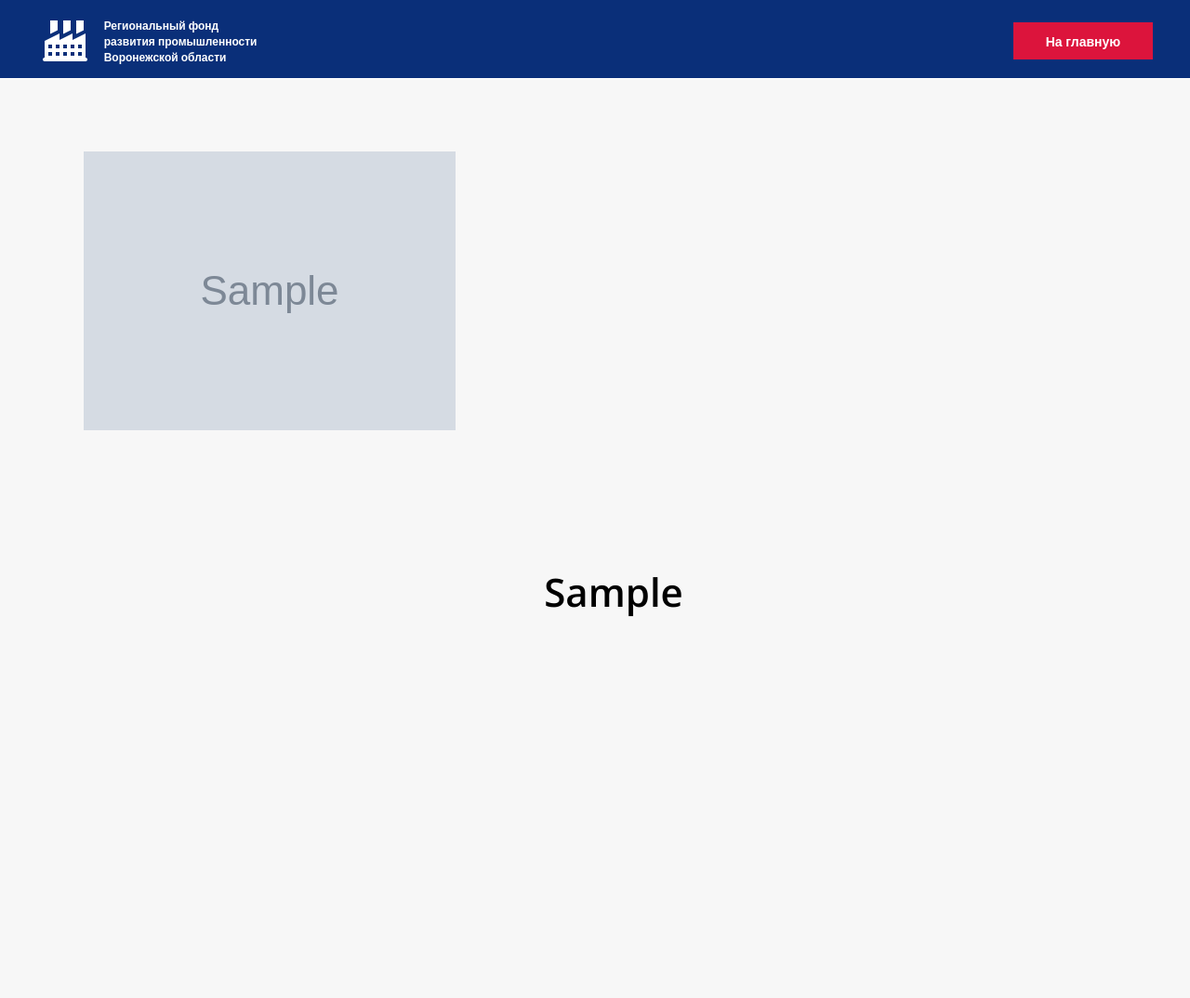
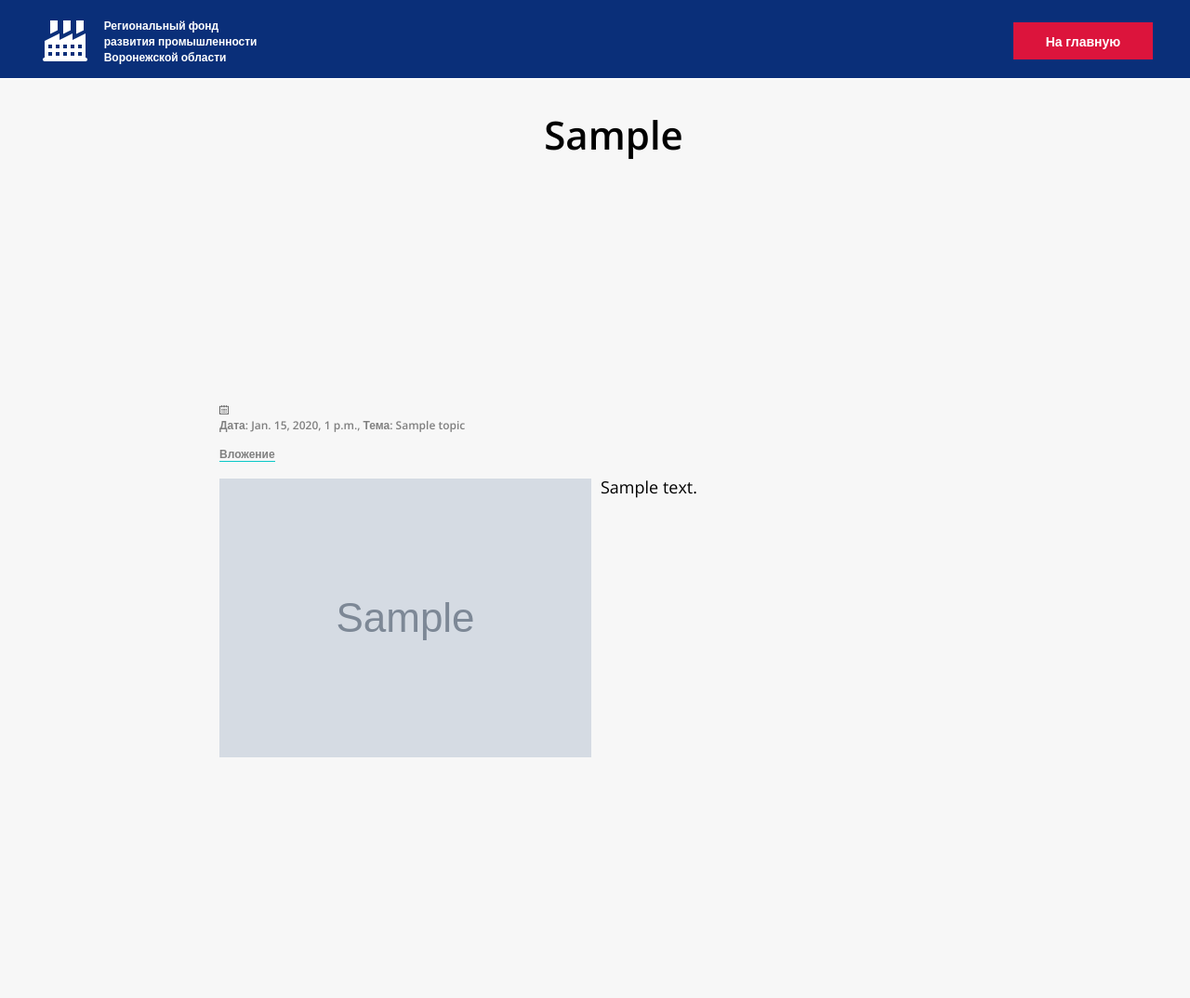
Before and after one commit to Tkach136/frpv.ru, a Django app: page /news/1/ in a window 1280 px wide. Shown: the top 1074 px of the page at 93% size. Run offline with Django 3.2, Linux system fonts and the light colour scheme; tables that the repository leaves empty hold one stand-in row (values such as "Sample post"); grey boxes marked "Sample" are stand-in pictures; some libraries are stand-ins or nearby versions.

Commit message:
выравниваем снова

```diff
--- a/project/frpv/templates/frpv/arhiv.html
+++ b/project/frpv/templates/frpv/arhiv.html
@@ -34,7 +34,7 @@
     </caption>
 
         {% for entry in entries %}
-<tr>
+<tr style="display:block ; ">
   <td>
 
     <div class="t-cell t-valign_top">
--- a/project/frpv/templates/frpv/default_page.html
+++ b/project/frpv/templates/frpv/default_page.html
@@ -10,7 +10,7 @@
 {% block main %}
     <div id="rec38921751" class="r t-rec" style=" " data-animationappear="off" data-record-type="205">
         <!-- cover -->
-        <div class="t-cover" id="recorddiv38921751" bgimgfield="img" style="height:9vh; ">
+        <div class="t-cover" id="recorddiv38921751" bgimgfield="img" style="height:8vh; ">
             <div class="t-cover__filter" style="padding-top:1px; height:100vh;background-image: -moz-linear-gradient(top, rgba(0,0,0,0.60), rgba(0,0,0,0.70));background-image: -webkit-linear-gradient(top, rgba(0,0,0,0.60), rgba(0,0,0,0.70));background-image: -o-linear-gradient(top, rgba(0,0,0,0.60), rgba(0,0,0,0.70));background-image: -ms-linear-gradient(top, rgba(0,0,0,0.60), rgba(0,0,0,0.70));background-image: linear-gradient(top, rgba(0,0,0,0.60), rgba(0,0,0,0.70));filter: progid:DXImageTransform.Microsoft.gradient(startColorStr=&#39;#66000000&#39;, endColorstr=&#39;#4c000000&#39;);"></div>
         </div>
     </div>
--- a/project/frpv/templates/frpv/index.html
+++ b/project/frpv/templates/frpv/index.html
@@ -724,10 +724,10 @@
         #allrecords .t-uptitle a {
             color: inherit;
             font-weight: inherit;
-            border-bottom: 0px solid #f5914f;
-            -webkit-box-shadow: inset 0px -1px 0px 0px #f5914f;
+            border-bottom: 0px solid #f3cf02;
+            -webkit-box-shadow: inset 0px -1px 0px 0px #f53302;
             -moz-box-shadow: inset 0px -1px 0px 0px #f5914f;
-            box-shadow: inset 0px -1px 0px 0px transparent;
+            box-shadow: inset 0px -1px 0px 0px #09c7c7;
         }
     </style>
 </div>
--- a/project/frpv/templates/frpv/news.html
+++ b/project/frpv/templates/frpv/news.html
@@ -26,21 +26,21 @@
         <div class="t-section__container t-container">
             <div class="t-col t-col_12">
                 <div class="t-section__topwrapper t-align_center">
-                    <div class="t-section__title t-title t-title_xs" style="padding: 50px;" field="btitle">
+                    <div class="t-section__title t-title t-title_xs" style="padding: 50px; padding-bottom: 0;" field="btitle">
                         {{ entry.header }}</div>
                 </div>
             </div>
         </div>
     </caption>
-<div class="t486__imgwrapper" style=" padding: 90px;">
-    <img src="{{ entry.image.url }}" alt="{{ entry.header }}">
-                    <div class="t493__textwrapper t-cell t-valign_middle">
-                    </div>
-                </div>
 
-<tr>
+
+<tr style=" padding-bottom: 0;">
   <td>
-
+    <!-- <div class="t486__imgwrapper" style=" padding: 30px; ">
+        <img style=" height: 300px;" src="{{ entry.image.url }}" alt="{{ entry.header }}">
+                        <div class="t493__textwrapper t-cell t-valign_middle">
+                        </div>
+                    </div> -->
     <div class="t-cell t-valign_top">
       <div class="t508__textwrapper t-cell t-valign_top" style="">
           <img src="{% static 'frpv/img/calendar.png' %} " width="10px">
@@ -51,7 +51,8 @@
               <a href="{{ entry.attachment.url }}">Вложение</a>
           </div>
           <div class="t-descr t-descr_sm" style="" field="li_descr__1476889049104">
-           {{ entry.text }}
+            <img style="margin: 4px 10px 2px 0px; height: 300px;"  src="{{ entry.image.url }}" align = "left";   alt="{{ entry.header }}">
+            {{ entry.text }}
           </div>
       </div>
   </div>
@@ -61,7 +62,7 @@
 
 
 </table>
-
+<div><a style="color: rgb(0, 0, 0); float: right;padding-right: 500px; font-size: 40px;" href="{% url 'frpv:archive' %}">Назад</a></div>
 </div><!-- /rec -->
 
 {% endblock content %}
```
Also changed, not shown: project/frpv/templates/frpv/nav_detail.html (+9 -10 lines).
